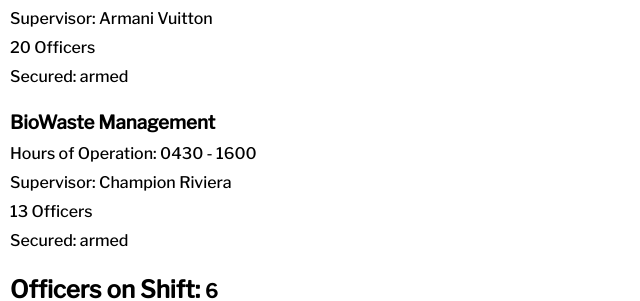
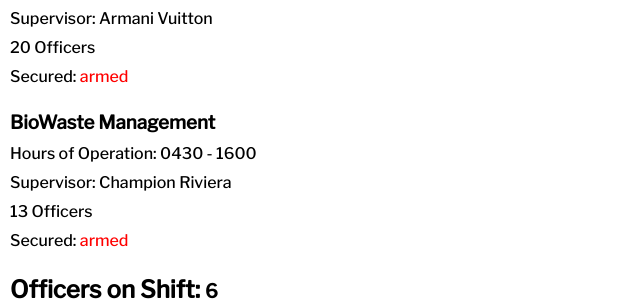
Before and after one commit to chrisvneal/security-soup, a React (Create React App) app: page / in a window 1280 px wide. Shown: the part 202-503 px from the top of the page, without its empty margins (0-640 px from the left). Built offline with nearby package versions, Linux system fonts and the light colour scheme.

Commit message:
Supply conditional classes to site status armed & unarmed text

```diff
--- a/src/components/SiteStatusCard.js
+++ b/src/components/SiteStatusCard.js
@@ -15,7 +15,12 @@ const SiteStatusCard = ({
           <li>Hours of Operation: {hours}</li>
           <li>Supervisor: {supervisor}</li>
           <li>{totalOfficers} Officers</li>
-          <li>Secured: {security}</li>
+          <li>
+            Secured:{" "}
+            <span className={security === "armed" ? "armed" : "unarmed"}>
+              {security}
+            </span>
+          </li>
         </ul>
       </li>
     </>
--- a/src/styles.scss
+++ b/src/styles.scss
@@ -114,3 +114,11 @@ textarea {
   height: 60px;
   line-height: $line-height;
 }
+
+.armed {
+  color: red;
+}
+
+.unarmed {
+  color: green;
+}
```
